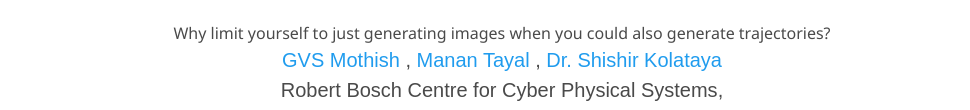
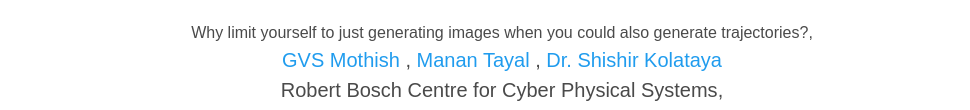
Before and after one commit to gvsmothish/Stoch-Biro-diffusion-policy, a plain HTML site: page index.html in a window 1280 px wide. Shown: the part 252-362 px from the top of the page, without its empty margins (138-1108 px from the left). Drawn offline with nearby package versions, Linux system fonts and the light colour scheme; some icons are missing; a web font is replaced by a local one.

Commit message:
Update index.html

```diff
--- a/index.html
+++ b/index.html
@@ -38,7 +38,9 @@
 
         <div class="column has-text-centered">
           <h1 class="title is-1 publication-title">BiRoDiff: Diffusion policies for bipedal robot locomotion on unseen terrains</h1>
-          <h1 class="t i-1 p-t">Why limit yourself to just generating images when you could also generate trajectories?</h1>
+          <div class="is-size-9 publication-authors">
+            <span class="author-block">Why limit yourself to just generating images when you could also generate trajectories?</span>, <br>
+          </div>
           <div class="is-size-5 publication-authors">
             <span class="author-block">
               <a href="https://gvsmothish.github.io/">GVS Mothish</a> ,</span>
```
